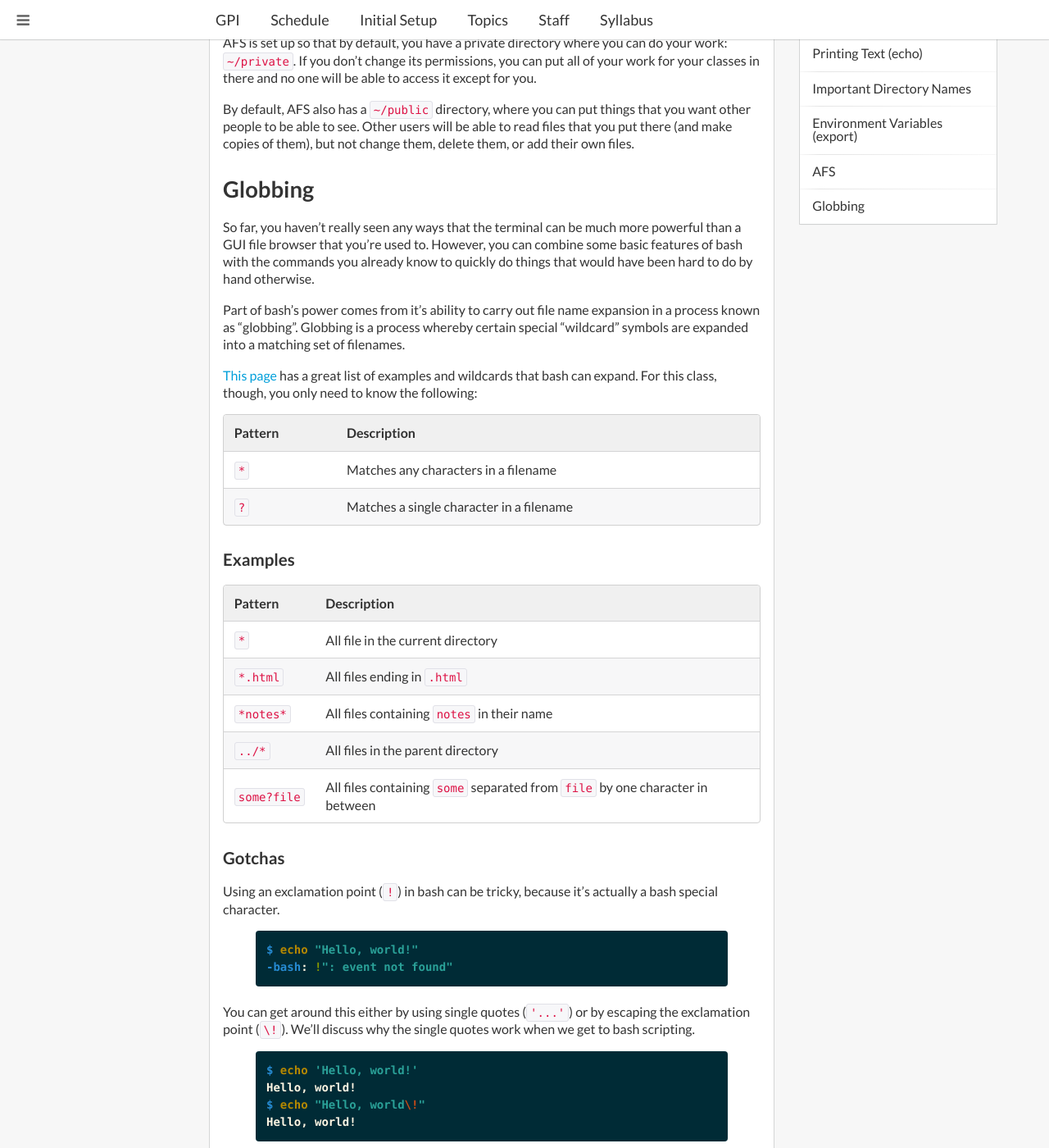
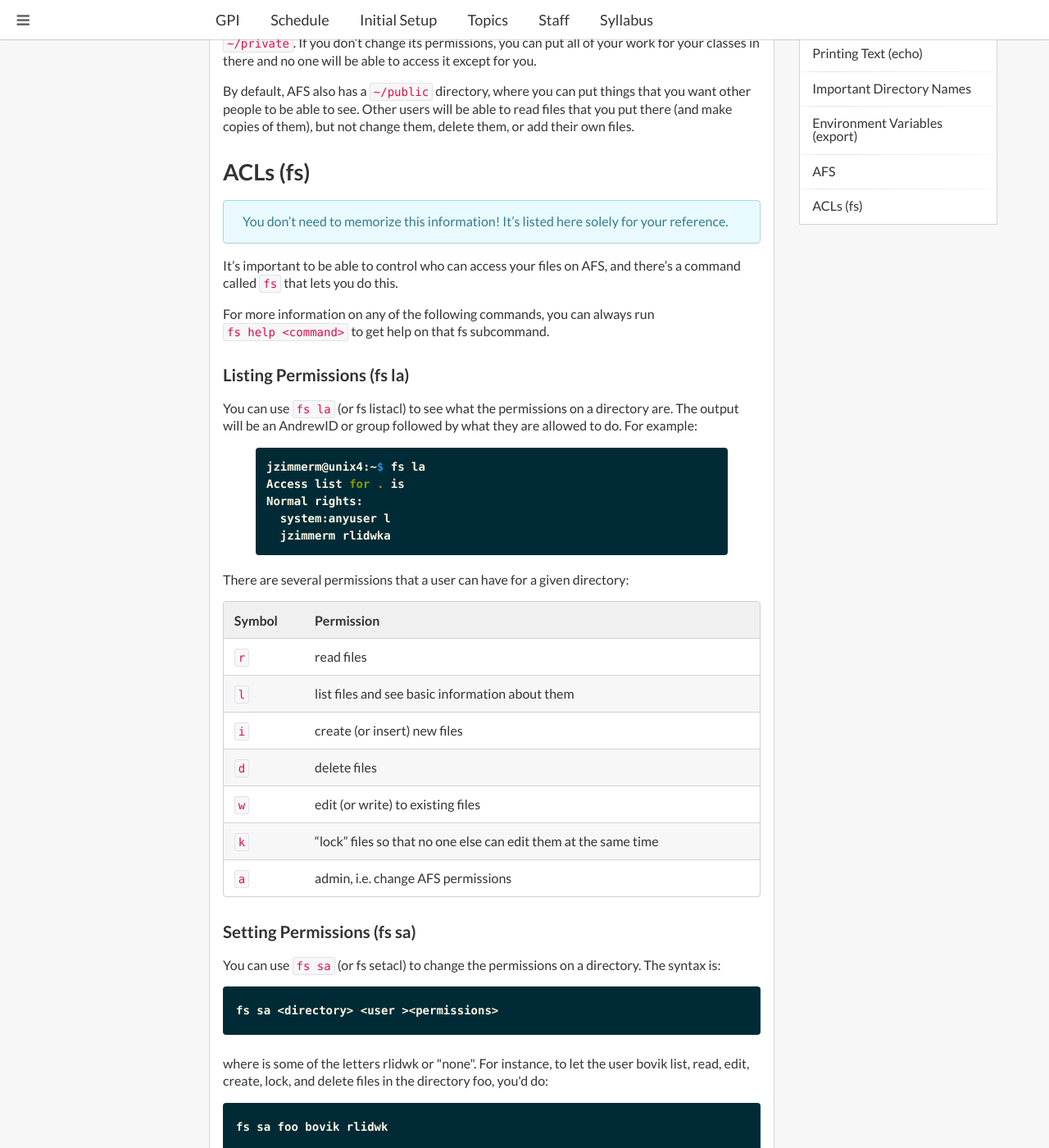
Before and after one commit to cmugpi/cmugpi.github.io, a Jekyll site: the page built from topics/terminal-usage/environment-afs/index.md, in a window 1280 px wide and 1400 px high, scrolled down 2089 px. Shown: the whole window at 82% size. Built offline with Jekyll 4.4.1, drawn with Linux system fonts in a browser that asks for light colours; nearby versions of some CDN libraries; some of the changed text lies outside the part shown.

Commit message:
Added all terminal-usage files

```diff
--- a/topics/terminal-usage/environment-globbing/index.md
+++ b/topics/terminal-usage/environment-afs/index.md
@@ -1,18 +1,14 @@
 ---
 layout: page
-title: "Terminal Environment & Globbing"
-# What topic does this page belong to?
+title: "Terminal Environment & AFS"
 group: 'terminal-usage'
-#script: /javascripts/mypage.js
-#scripts:
-#  - /javascripts/one.js
-#  - /javascripts/two.js
+order: 2
 ---
 
 
 {% include toc.md %}
 
-# Terminal Environment & Globbing
+# Terminal Environment & AFS
 {:.ui.dividing.header.no_toc}
 
 ## Printing Text (echo)
@@ -102,8 +98,7 @@ files from any Andrew Unix server or cluster computer on campus.
 
 When you're using AFS, there's a system of permissions (called access control
 lists, or ACLs) regulating who can access your files and what they can do to
-them. C@CM has a discussion of ACLs. If your curious, you may want to review
-that lesson.
+them.
 
 It's important to know about how to use this system so that you can stop other
 people from getting access to your homework or other private files.
@@ -118,58 +113,69 @@ want other people to be able to see. Other users will be able to read files that
 you put there (and make copies of them), but not change them, delete them, or
 add their own files.
 
-## Globbing
+## ACLs (fs)
 
-So far, you haven't really seen any ways that the terminal can be much more
-powerful than a GUI file browser that you're used to. However, you can combine
-some basic features of bash with the commands you already know to quickly do
-things that would have been hard to do by hand otherwise.
+You don't need to memorize this information! It's listed here solely for your
+reference.
+{:.ui.info.message}
 
-Part of bash's power comes from it's ability to carry out file name expansion in
-a process known as "globbing". Globbing is a process whereby certain special
-"wildcard" symbols are expanded into a matching set of filenames.
+It's important to be able to control who can access your files on AFS, and
+there's a command called `fs` that lets you do this.
 
-[This page][wildcards] has a great list of examples and wildcards that bash can
-expand. For this class, though, you only need to know the following:
+For more information on any of the following commands, you can always run `fs
+help <command>` to get help on that fs subcommand.
 
-| Pattern | Description                              |
-| ------- | -----------                              |
-| `*`     | Matches any characters in a filename     |
-| `?`     | Matches a single character in a filename |
+### Listing Permissions (fs la)
+
+You can use `fs la` (or fs listacl) to see what the permissions on a directory
+are. The output will be an AndrewID or group followed by what they are allowed
+to do. For example:
+
+{% highlight bash %}
+jzimmerm@unix4:~$ fs la
+Access list for . is
+Normal rights:
+  system:anyuser l
+  jzimmerm rlidwka
+{% endhighlight %}
+
+There are several permissions that a user can have for a given directory:
+
+| Symbol | Permission                                                      |
+| ------ | ----------                                                      |
+| `r`    | read files                                                      |
+| `l`    | list files and see basic information about them                 |
+| `i`    | create (or insert) new files                                    |
+| `d`    | delete files                                                    |
+| `w`    | edit (or write) to existing files                               |
+| `k`    | "lock" files so that no one else can edit them at the same time |
+| `a`    | admin, i.e. change AFS permissions                              |
 {:.ui.striped.table}
 
-### Examples
+### Setting Permissions (fs sa)
 
-| Pattern     | Description                                                                   |
-| -------     | -----------                                                                   |
-| `*`         | All file in the current directory                                             |
-| `*.html`    | All files ending in `.html`                                                   |
-| `*notes*`   | All files containing `notes` in their name                                    |
-| `../*`      | All files in the parent directory                                             |
-| `some?file` | All files containing `some` separated from `file` by one character in between |
-{:.ui.striped.table}
+You can use `fs sa` (or fs setacl) to change the permissions on a directory. The
+syntax is:
 
-### Gotchas
+~~~
+fs sa <directory> <user ><permissions>
+~~~
 
-Using an exclamation point (`!`) in bash can be tricky, because it's actually a
-bash special character.
+where <permissions> is some of the letters rlidwk or "none". For instance, to let
+the user bovik list, read, edit, create, lock, and delete files in the directory
+foo, you'd do:
+
+~~~
+fs sa foo bovik rlidwk
+~~~
+
+### AFS Quota (fs lq)
+
+You can use `fs lq` (or fs listquota) to see how much of your alloted AFS space
+you're using. For example:
 
 {% highlight bash %}
-$ echo "Hello, world!"
--bash: !": event not found"
+jzimmerm@unix14:~$ fs lq
+Volume Name                    Quota       Used %Used   Partition
+user.jzimmerm                2000000     385982   19%         46%
 {% endhighlight %}
-
-You can get around this either by using single quotes (`'...'`) or by escaping
-the exclamation point (`\!`). We'll discuss why the single quotes work when we
-get to bash scripting.
-<!-- TODO add link to discussion of bash strings -->
-
-{% highlight bash %}
-$ echo 'Hello, world!'
-Hello, world!
-$ echo "Hello, world\!"
-Hello, world!
-{% endhighlight %}
-
-
-[wildcards]: http://linuxcommand.org/lc3_lts0050.php
```
Also changed, not shown: topics/terminal-usage/files-commands/index.md (+4 -4 lines), topics/terminal-usage/globbing-ranges/index.md (added, +91 -0 lines), topics/terminal-usage/jobs-man-links/index.md (added, +166 -0 lines), topics/terminal-usage/oldfiles/index.md (added, +35 -0 lines).
